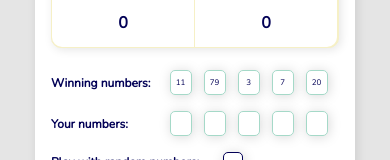
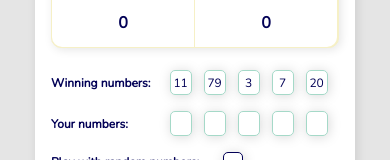
Before and after one commit to szoverdffygyorgy/lottery-simulator, a React (Vite) app: page / in a window 390 px wide. Shown: the part 409-569 px from the top of the page. Built offline with nearby package versions, Linux system fonts and the light colour scheme.

Commit message:
Last mobile font

```diff
--- a/src/components/input/input.styles.ts
+++ b/src/components/input/input.styles.ts
@@ -32,7 +32,7 @@ export const StyledInput = styled.input`
     width: 22px;
     height: 25px;
     border-radius: 5px;
-    font-size: 8px;
+    font-size: 12px;
 
     &:not(:last-of-type) {
       margin-right: 12px;
```
